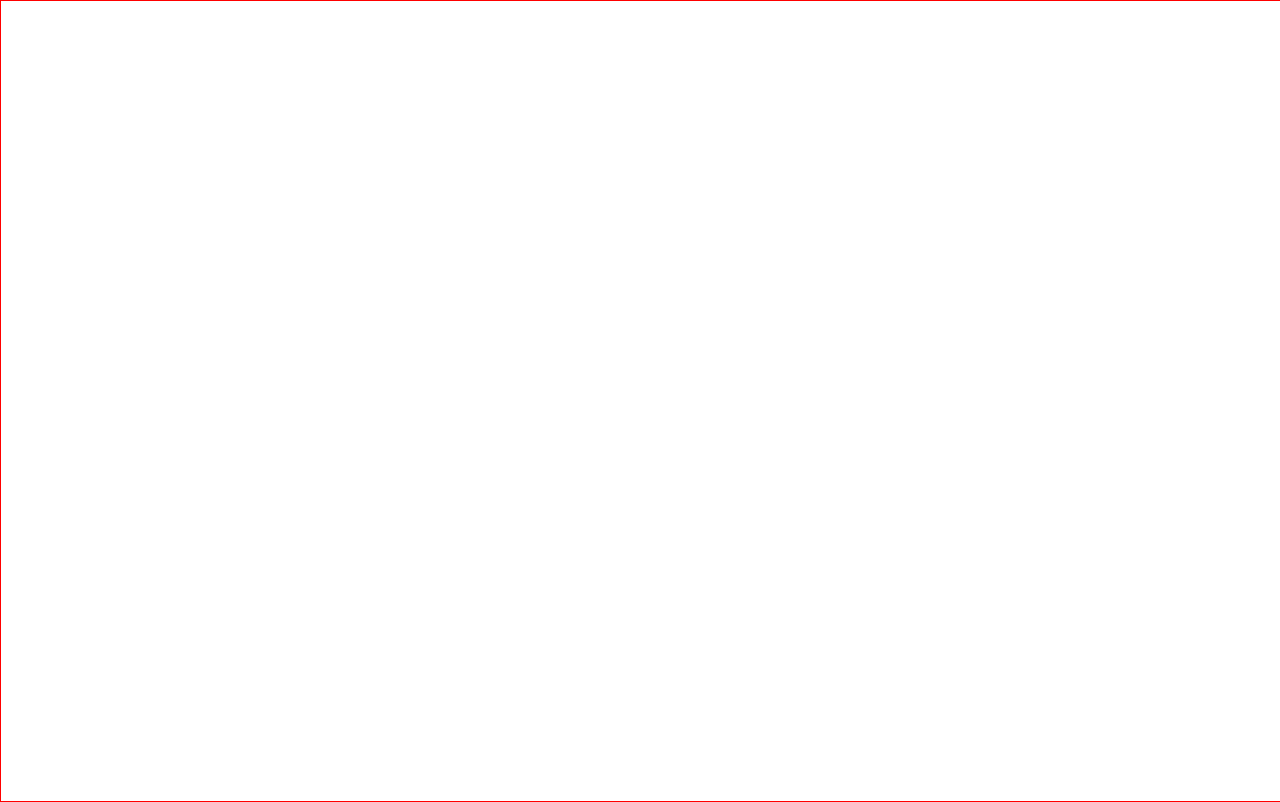
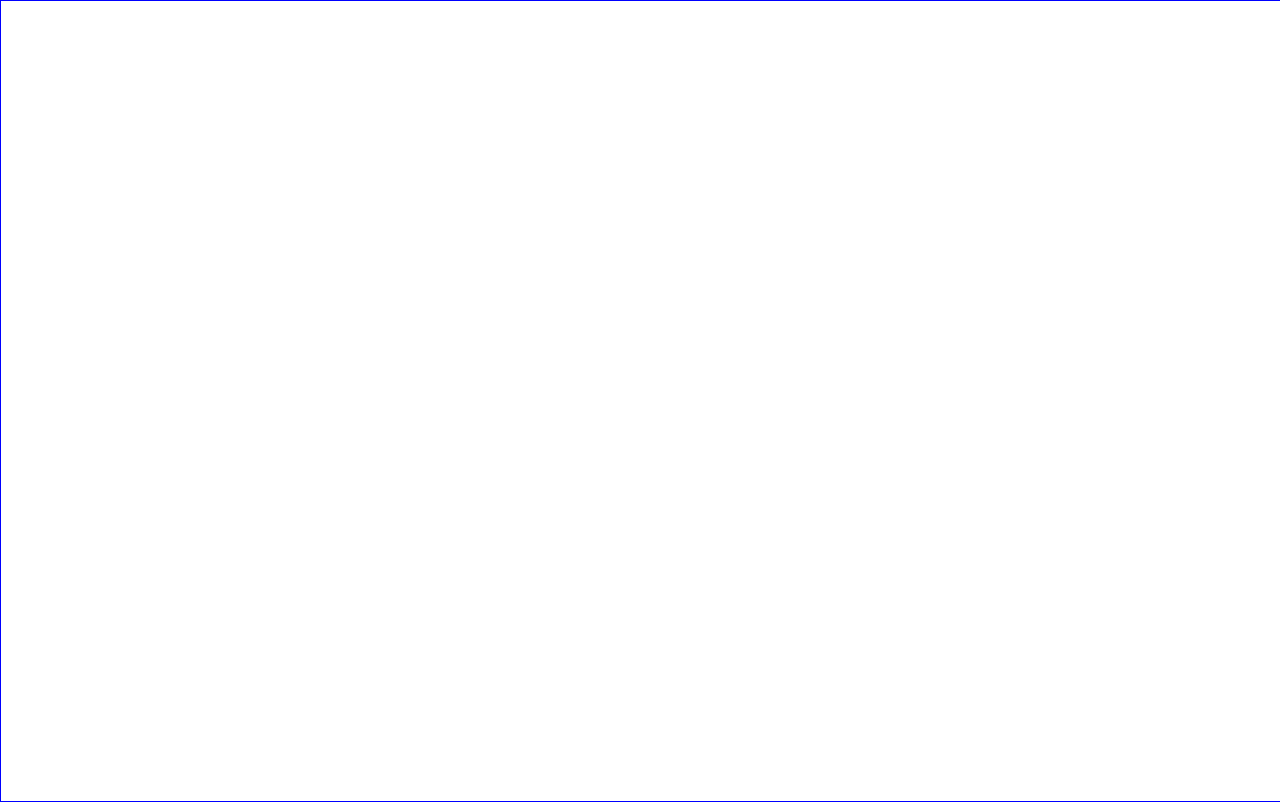
Before and after one commit to ZhiyangCai/canvas-demo-1, a plain HTML site: page index.html in a window 1280 px wide. Drawn offline with Linux system fonts and the light colour scheme.

```diff
--- a/style.css
+++ b/style.css
@@ -1,9 +1,10 @@
 #canvas {
-  border: 1px solid red;
+  border: 1px solid blue;
   display: block;
 }
 * {
   margin: 0px;
   padding: 0px;
   box-sizing: border-box;
+  overflow: hidden;
 }
```
